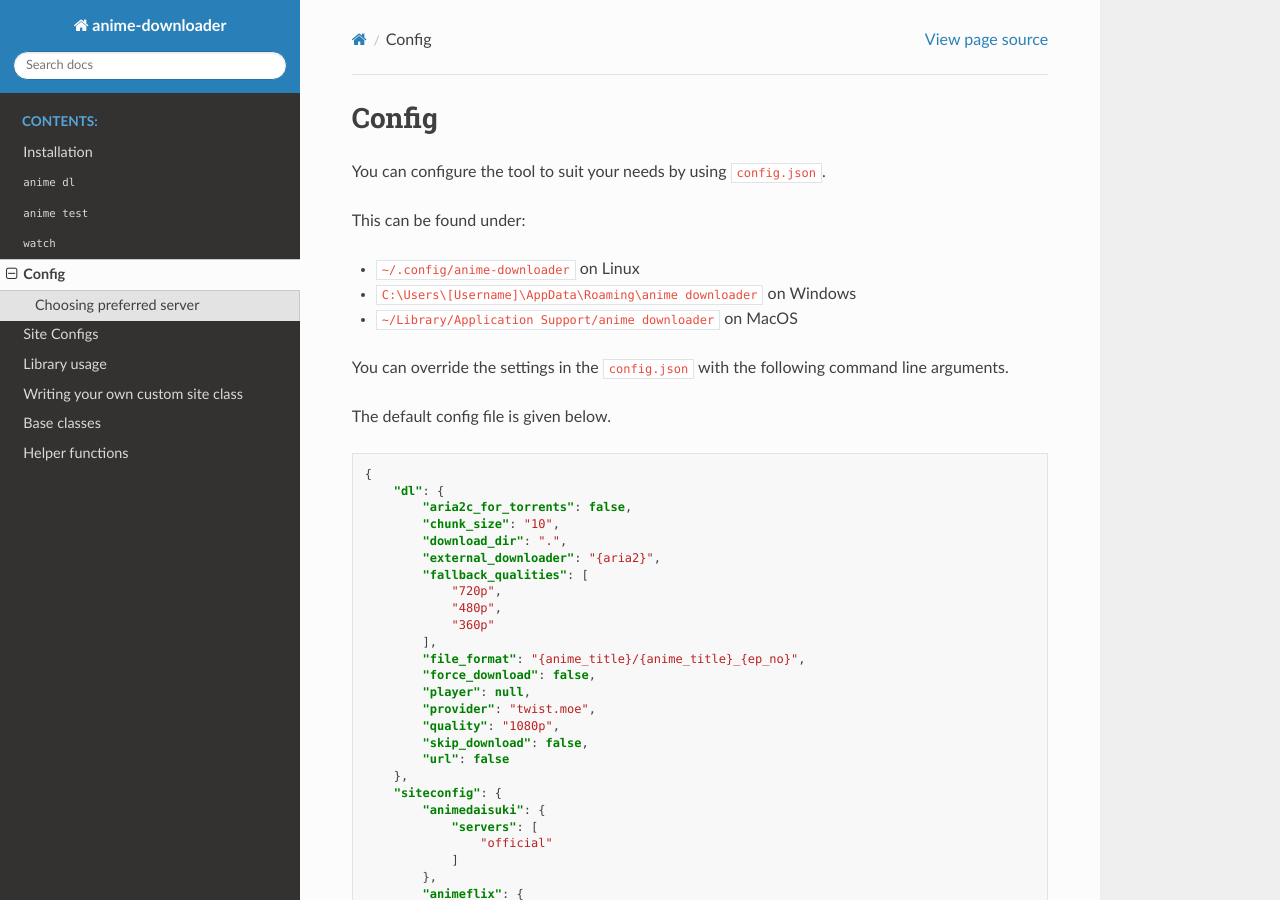
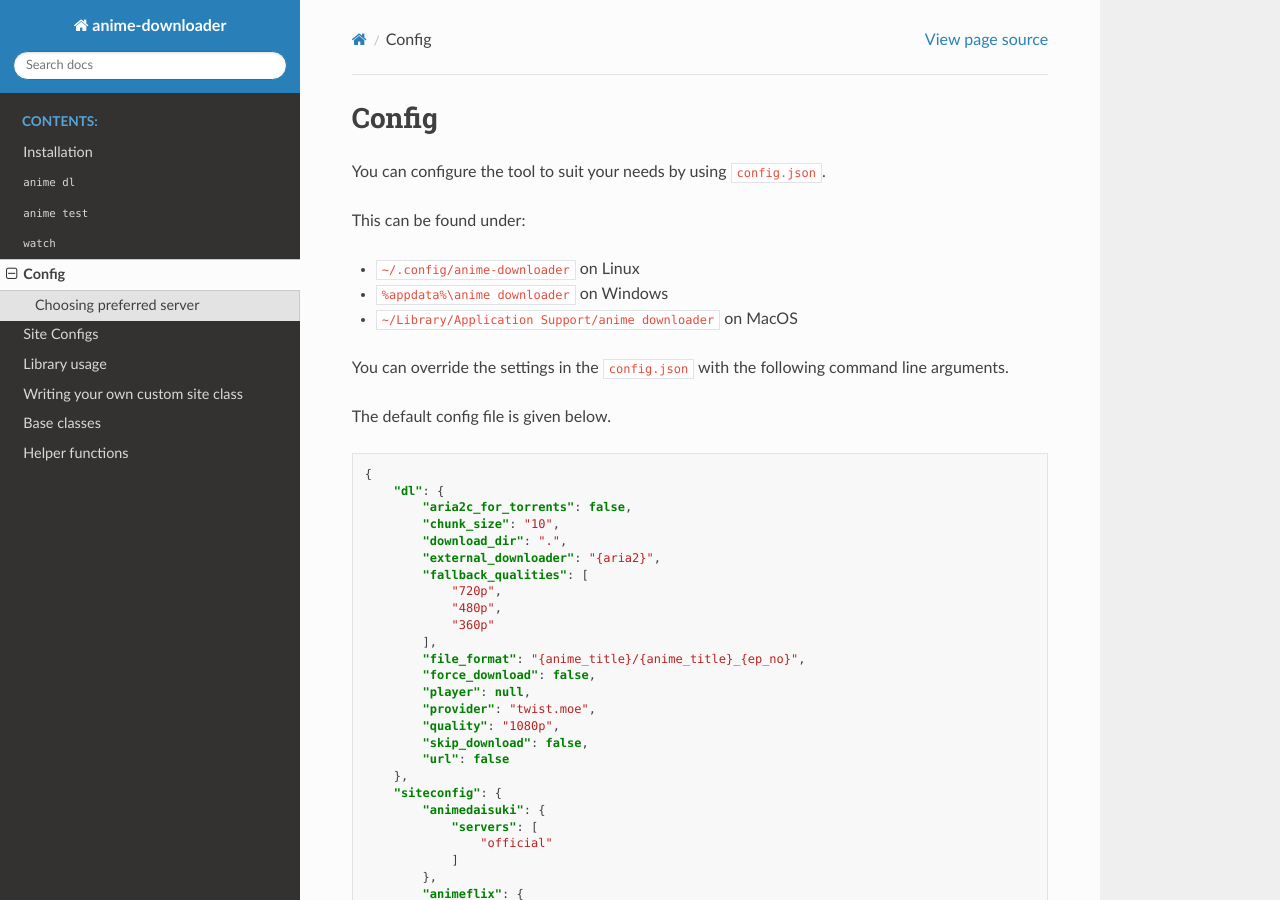
Before and after one commit to anime-dl/anime-downloader, a Sphinx documentation site: the page built from docs/usage/config.rst, in a window 1280 px wide and 900 px high. Built offline with Sphinx 7.4.7 and the Read the Docs theme 2.0.0, drawn with Linux system fonts in a browser that asks for light colours.

Commit message:
Update config.rst

```diff
--- a/docs/usage/config.rst
+++ b/docs/usage/config.rst
@@ -7,7 +7,7 @@ This can be found under:
 
 -  ``~/.config/anime-downloader`` on Linux
 
--  ``C:\Users\[Username]\AppData\Roaming\anime downloader`` on Windows
+-  ``%appdata%\anime downloader`` on Windows
 
 - ``~/Library/Application Support/anime downloader`` on MacOS
 
```
